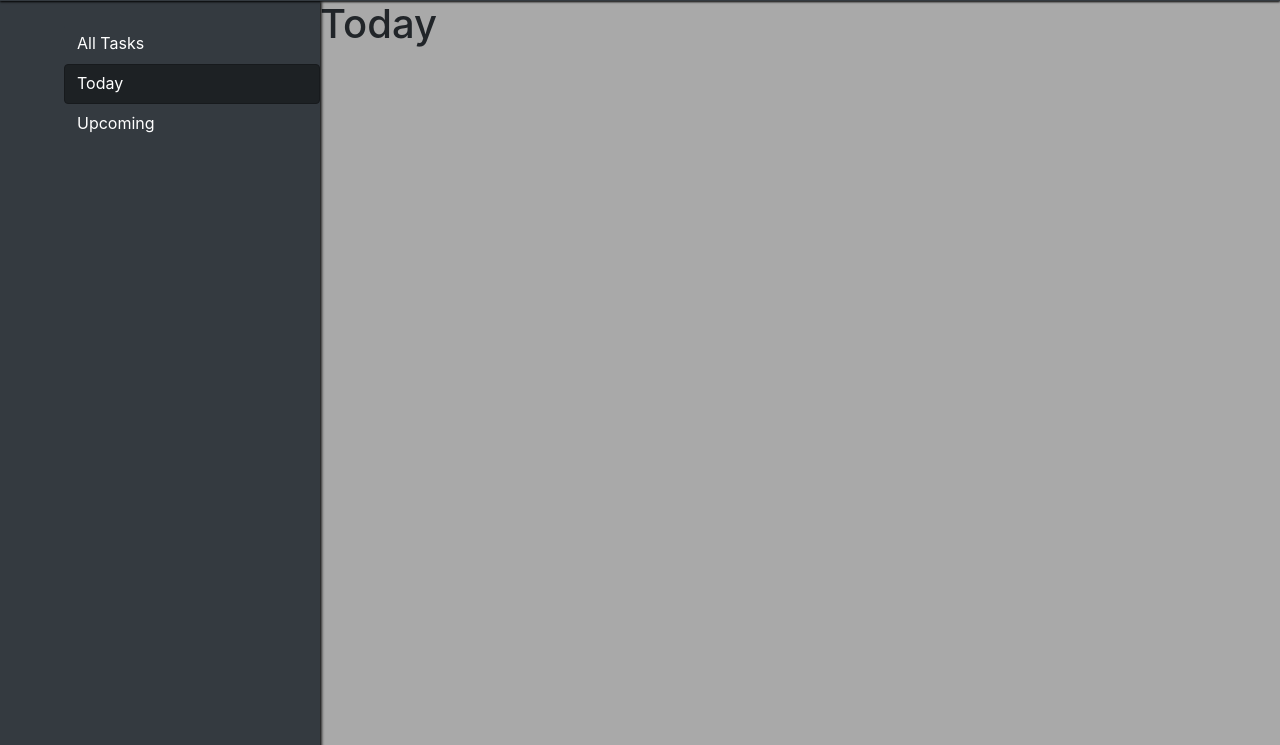
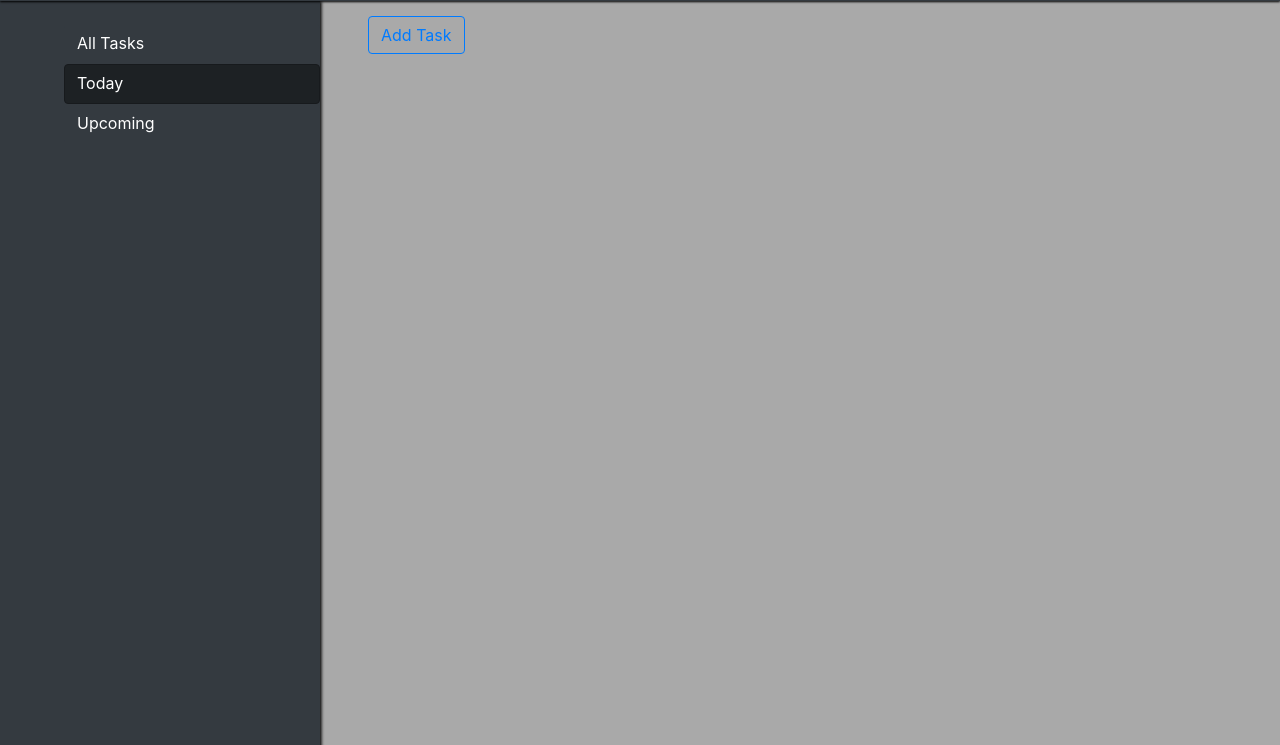
Before and after one commit to radik1999/task_planer, a Django app: page / in a window 1280 px wide. Shown: the part 55-800 px from the top of the page. Run offline with Django 3.2, Linux system fonts and the light colour scheme; the visitor is signed in with stand-in values (Sample User, id 1); data that the repository does not hold is empty; some libraries are stand-ins or nearby versions.

Commit message:
tasks in html

```diff
--- a/tasks_board/business.py
+++ b/tasks_board/business.py
@@ -8,7 +8,7 @@ def save_task_form(request):
     day = request.POST.get('date')
     if day:
         try:
-            task.date = date.fromisoformat(day)
+            task.day = date.fromisoformat(day)
         except ValueError:
             return 'date error'
     goal = request.POST.get('goal')
--- a/tasks_board/templates/tasks_board/today.html
+++ b/tasks_board/templates/tasks_board/today.html
@@ -3,5 +3,21 @@
 {% block today_link_class %}active{% endblock %}
 
 {% block body %}
-    <h1>Today</h1>
+    <div class="px-5 py-3 ">
+        {% include 'tasks_board/add_task.html' with goals=goals %}
+        <button class="btn btn-outline-primary" data-toggle="modal" data-target="#add_task">
+            Add Task
+        </button>
+        <table class="table table-hover">
+        {% for task in tasks %}
+            <tr class="table-{{ task.get_color }}">
+                <th>
+                    <h6 class="mr-auto">{{ task.title }}</h6>
+                    <small>{{ task.day|date:"M d" }} {{ task.get_priority }}</small>
+                </th>
+            </tr>
+        {% endfor %}
+        </table>
+
+    </div>
 {% endblock %}
--- a/tasks_board/views.py
+++ b/tasks_board/views.py
@@ -6,6 +6,8 @@ from django.contrib.auth.decorators import login_required
 from django.contrib.auth.forms import UserCreationForm
 from django.http import HttpResponse
 from django.shortcuts import render, redirect
+from datetime import date
+
 
 from .models import Goal, DailyTask
 from .business import save_task_form
@@ -14,6 +16,7 @@ from .business import save_task_form
 @login_required
 def all_tasks(request):
     tasks = DailyTask.objects.all()
+    tasks = sorted(tasks, key=lambda task: (task.priority, task.day), reverse=True)
     goals = Goal.objects.all()
 
     return render(request, 'tasks_board/all_tasks.html', {'tasks': tasks, 'goals': goals})
@@ -28,7 +31,10 @@ def add_task(request):
 
 @login_required
 def current_day(request):
-    return render(request, 'tasks_board/today.html')
+    tasks = DailyTask.objects.filter(day=date.today())
+    tasks = sorted(tasks, key=lambda task: (task.priority, task.day), reverse=True)
+    goals = Goal.objects.all()
+    return render(request, 'tasks_board/today.html', {'tasks': tasks, 'goals': goals})
 
 
 @login_required
```
Also changed, not shown: tasks_board/models.py (+8 -2 lines), tasks_board/templates/tasks_board/all_tasks.html (+12 -8 lines).
